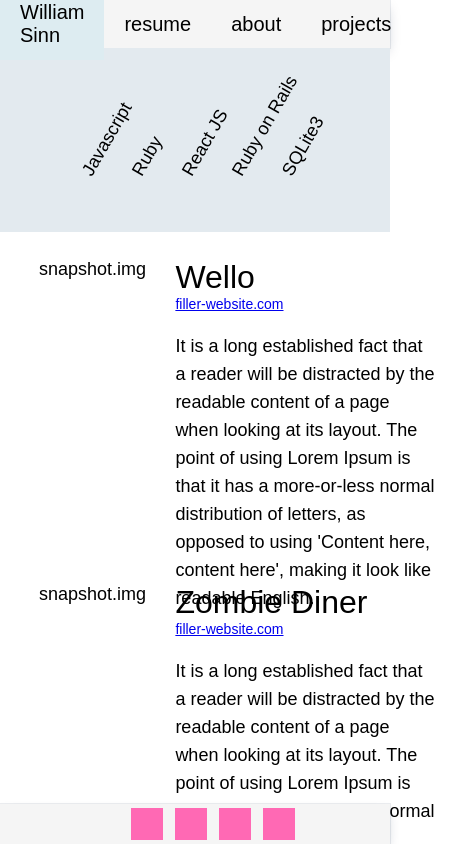
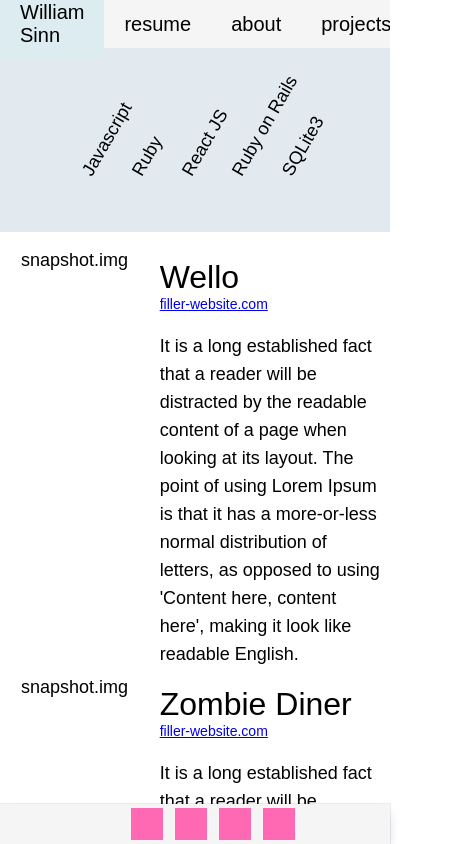
Before and after one commit to willsinn/ws-portfolio, a React (Create React App) app: page /projects in a window 390 px wide. Shown: the top 844 px of the page, 452 px wide, since content can reach past the window. Built offline with nearby package versions, Linux system fonts and the light colour scheme; the HTML template or start-up script is replaced by a standard one.

Commit message:
resize for mobile users

```diff
--- a/src/App.css
+++ b/src/App.css
@@ -11,8 +11,9 @@ li {
   text-decoration: none;
 }
 .app {
-  min-height: 100%;
+  height: 100%;
   width: 100%;
+  overflow: hidden;
 }
 .navbar {
   display: flex;
@@ -95,18 +96,19 @@ li {
   margin-right: -75px;
 }
 .project-item {
-  height: 325px;
+  height: 100%;
   width: 100%;
+  min-height: 350px;
 }
 .prj-i-left {
-  min-width: 100px;
-  width: 30%;
-  margin: 0.5em;
+  min-width: 75px;
+  width: 20%;
+  margin-right: 2em;
   justify-content: flex-start;
 }
 .prj-i-right {
-  min-width: 250px;
-  width: 60%;
+  min-width: 200px;
+  width: 55%;
   align-items: flex-start;
   margin: 0.5em;
 }
@@ -142,7 +144,7 @@ li {
   display: flex;
   justify-content: center;
   align-items: center;
-  position: absolute;
+  position: fixed;
   bottom: 0;
   right: 0;
   left: 0;
--- a/src/App.js
+++ b/src/App.js
@@ -2,7 +2,6 @@ import React from "react";
 import AboutPage from "./components/AboutPage";
 import ProjectsPage from "./components/ProjectsPage";
 import Navbar from "./components/Navbar";
-import Footer from "./components/Footer";
 import "./App.css";
 import { Route, Switch } from "react-router-dom";
 
@@ -15,7 +14,6 @@ const App = () => {
         <Route path="/about" component={AboutPage} />
         <Route path="/projects" component={ProjectsPage} />
       </Switch>
-      <Footer />
     </div>
   );
 };
--- a/src/components/Contact.js
+++ b/src/components/Contact.js
@@ -5,14 +5,14 @@ const Contact = ({ contact, orient }) => {
       {orient === "vertical" ? (
         <li className="contact-item">
           <div className="icon">
-            <a href={`${contact.img_link}`}></a>
+            <span></span>
           </div>
           <span>{contact.method}</span>
         </li>
       ) : (
         <li className="contact-item" style={{ margin: "0 4px" }}>
           <div className="icon">
-            <a href={`${contact.img_link}`}></a>
+            <span></span>
           </div>
         </li>
       )}
--- a/src/components/ProjectsPage.js
+++ b/src/components/ProjectsPage.js
@@ -1,5 +1,6 @@
 import React from "react";
 import { stackList, projectList } from "../utils/static";
+import Footer from "./Footer";
 
 const ProjectsPage = () => {
   const renderSkills = () => {
@@ -44,6 +45,7 @@ const ProjectsPage = () => {
           <ul className="col-1">{renderProjects()}</ul>
         </div>
       </div>
+      <Footer />
     </div>
   );
 };
```
